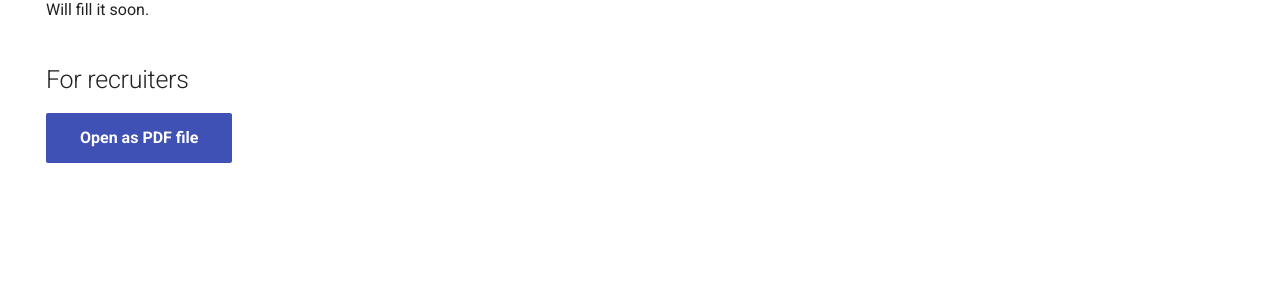
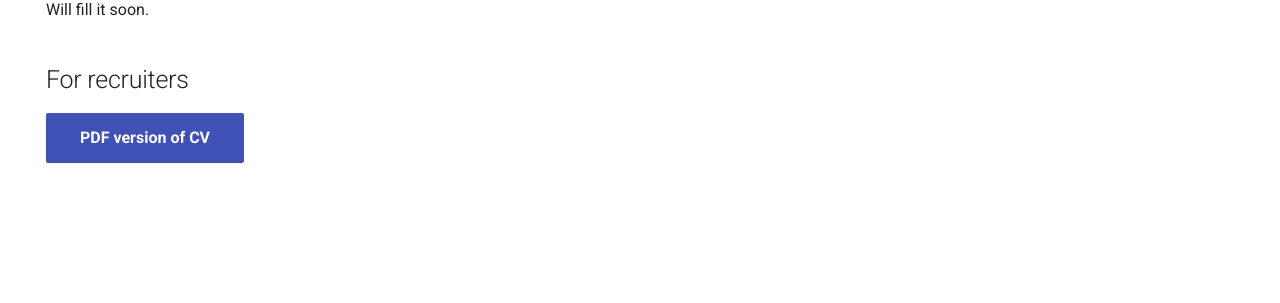
Before and after one commit to clhost/clhost.github.io, an MkDocs documentation site: the page built from docs/about-me.md, in a window 1280 px wide. Shown: the part 231-534 px from the top of the page. Built offline with MkDocs 1.6.1 and Material for MkDocs 9.7.7, drawn with Linux system fonts in a browser that asks for light colours.

Commit message:
Update CV

```diff
--- a/docs/about-me.md
+++ b/docs/about-me.md
@@ -7,4 +7,4 @@ hide:
 Will fill it soon.
 
 ## For recruiters
-[Open as PDF file](cv/CV.pdf){: cv .md-button .md-button--primary }
+[PDF version of CV](cv/CV.pdf){: cv .md-button .md-button--primary }
```
Also changed, not shown: 1 other file.
